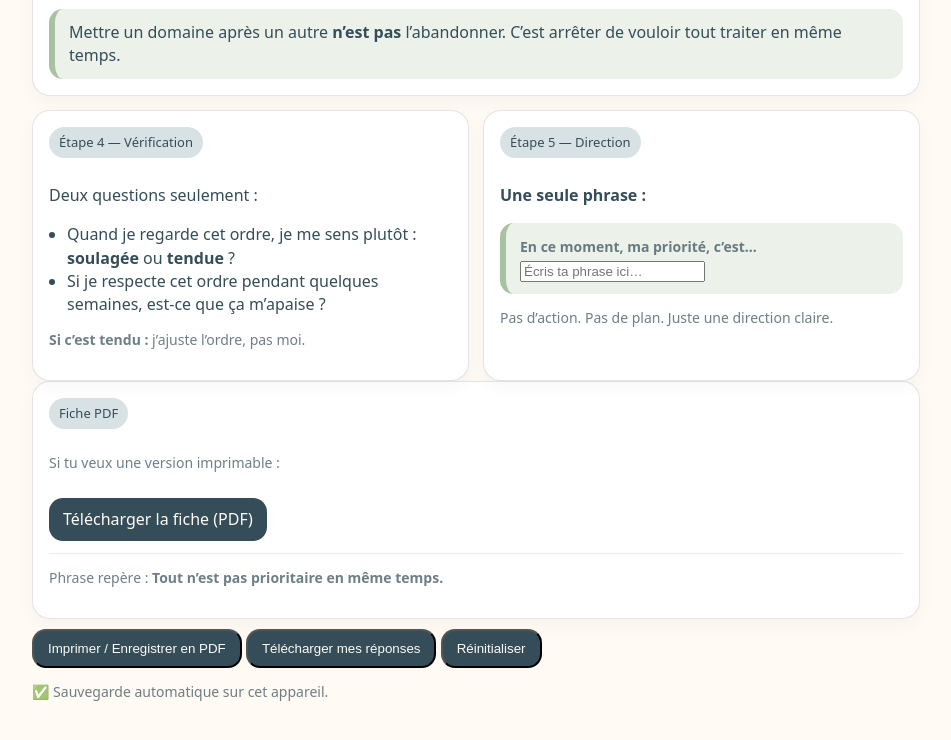
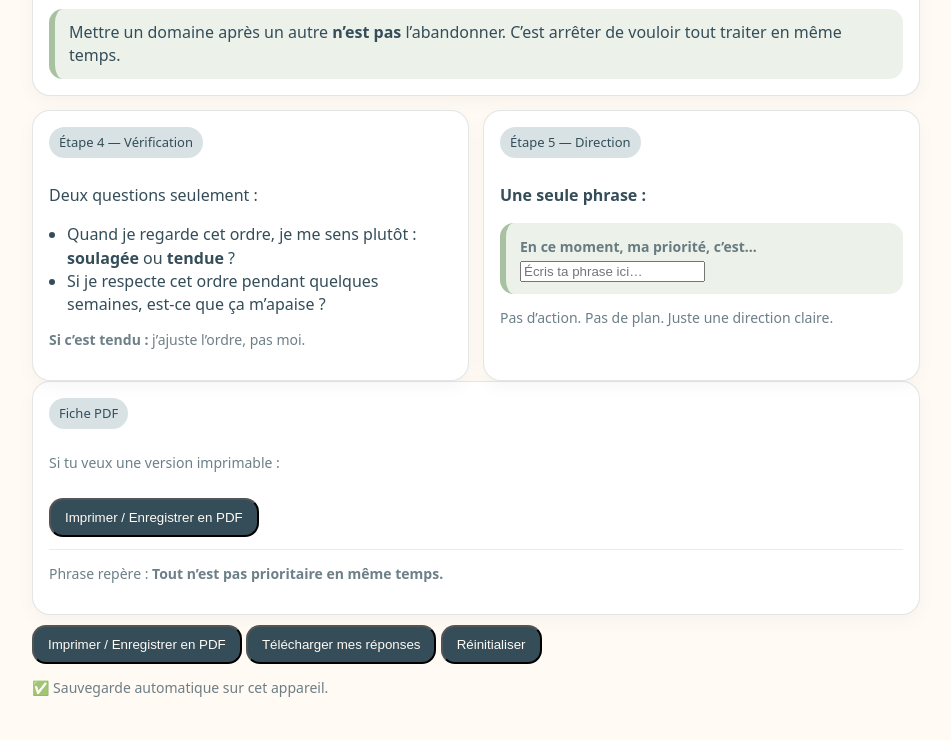
Before and after one commit to mhc-123/cap_clair_3d, a plain HTML site: page index.html in a window 1280 px wide. Shown: the part 1221-1961 px from the top of the page, without its empty margins (164-1115 px from the left). Drawn offline with Linux system fonts and the light colour scheme.

Commit message:
Replace download link with print button

```diff
--- a/index.html
+++ b/index.html
@@ -218,7 +218,9 @@
     <div class="card">
       <span class="tag">Fiche PDF</span>
       <p class="small">Si tu veux une version imprimable :</p>
-      <a class="btn" href="assets/fiche-semaine-3.pdf">Télécharger la fiche (PDF)</a>
+      <button class="btn" type="button" onclick="window.print()">
+  Imprimer / Enregistrer en PDF
+</button>
       <div class="hr"></div>
       <p class="small">Phrase repère : <strong>Tout n’est pas prioritaire en même temps.</strong></p>
     </div>
```
